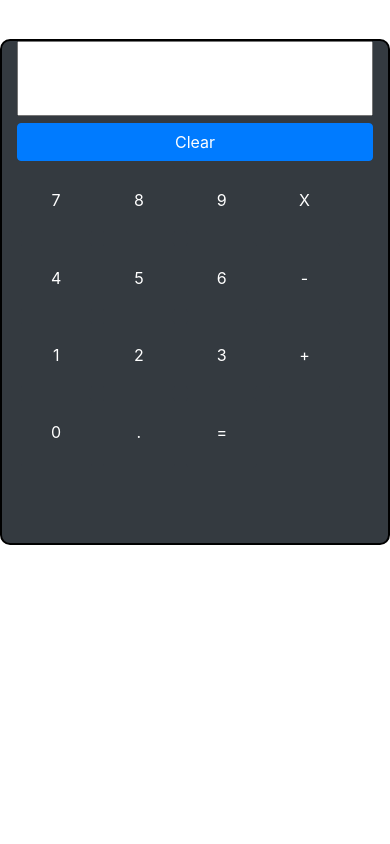
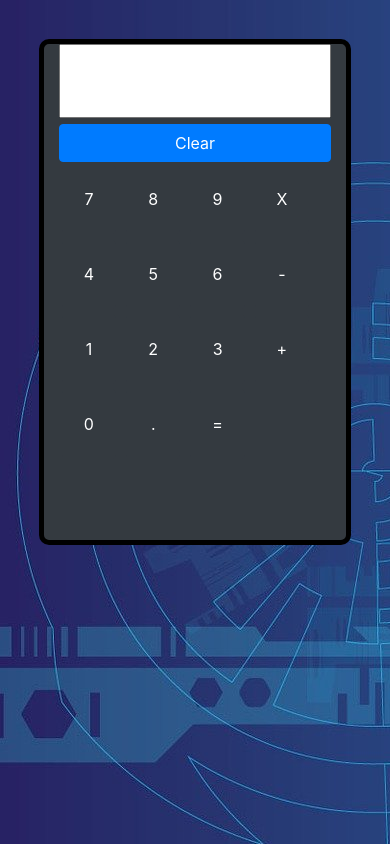
Before and after one commit to hamzaimran581/calculator, a plain HTML site: page index.html in a window 390 px wide. Drawn offline with nearby package versions, Linux system fonts and the light colour scheme.

Commit message:
added background

```diff
--- a/style.css
+++ b/style.css
@@ -1,5 +1,5 @@
 .container{
-    border: 2px solid black;
+    border: 5px solid black;
     width: 40% !important;
     height: 50%;
     margin-top: 10%;
@@ -25,6 +25,10 @@
 @media screen and (max-width: 550px) {
     .container {
       height: 60%;
-      width: 100% !important;
+      width: 80% !important;
     }
   }
+
+  body{
+      background-image: url(geo.jpg);
+  }
```
Also changed, not shown: geo.jpg (added).
